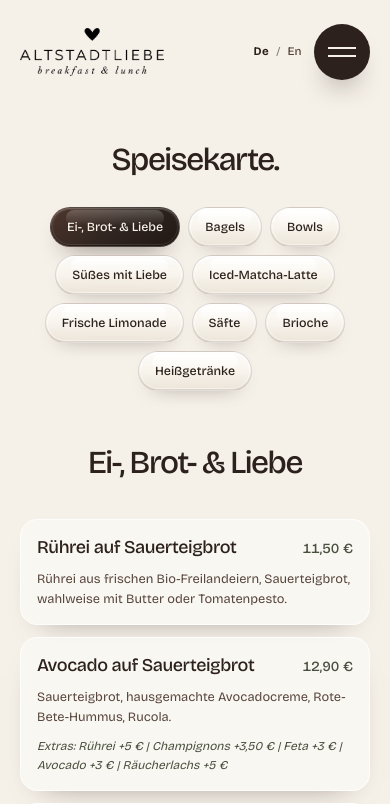
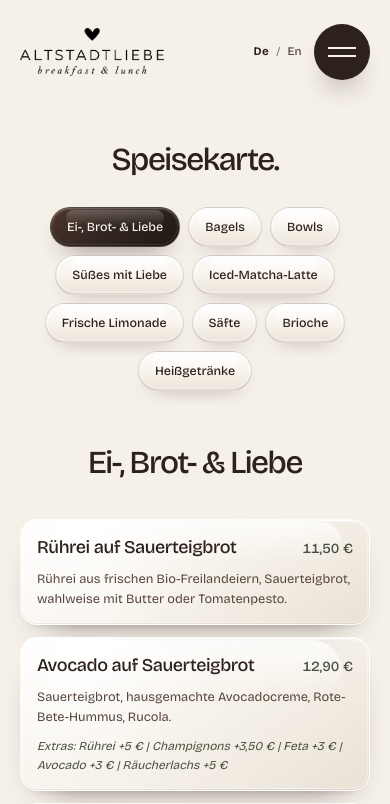
Before and after one commit to veokleo-create07/coffee.luebeck.web, a Next.js app: page /menu in a window 390 px wide. Shown: the top 804 px of the page. Built offline with nearby package versions, Linux system fonts and the light colour scheme.

Commit message:
Enhance mobile menu cards with liquid glass depth

```diff
--- a/app/globals.css
+++ b/app/globals.css
@@ -127,6 +127,67 @@ a {
 
 .menu-filter-pill[data-selected="true"]::after {
   border-color: rgba(255, 255, 255, 0.1);
+}
+
+.menu-item-glass {
+  position: relative;
+  isolation: isolate;
+  overflow: hidden;
+  border: 1px solid rgba(255, 255, 255, 0.78);
+  background:
+    radial-gradient(circle at 15% 0%, rgba(255, 255, 255, 0.92), rgba(255, 255, 255, 0) 42%),
+    linear-gradient(145deg, rgba(255, 255, 255, 0.7), rgba(248, 244, 237, 0.52) 52%, rgba(226, 216, 202, 0.62));
+  box-shadow:
+    inset 0 1px 0 rgba(255, 255, 255, 1),
+    inset 0 -1px 0 rgba(44, 33, 28, 0.08),
+    0 18px 36px -27px rgba(44, 33, 28, 0.82),
+    0 5px 12px -10px rgba(44, 33, 28, 0.38);
+  backdrop-filter: blur(22px) saturate(150%);
+  -webkit-backdrop-filter: blur(22px) saturate(150%);
+}
+
+.menu-item-glass::before {
+  position: absolute;
+  z-index: 0;
+  top: 2px;
+  right: 8%;
+  left: 8%;
+  height: 38%;
+  border-radius: 999px;
+  background: linear-gradient(180deg, rgba(255, 255, 255, 0.72), rgba(255, 255, 255, 0));
+  content: "";
+  pointer-events: none;
+}
+
+.menu-item-glass::after {
+  position: absolute;
+  z-index: 0;
+  inset: 1px;
+  border: 1px solid rgba(255, 255, 255, 0.4);
+  border-radius: calc(1.1rem - 1px);
+  content: "";
+  pointer-events: none;
+}
+
+.menu-item-glass > * {
+  position: relative;
+  z-index: 1;
+}
+
+@media (min-width: 48rem) {
+  .menu-item-glass {
+    overflow: visible;
+    border: 0;
+    background: transparent;
+    box-shadow: none;
+    backdrop-filter: none;
+    -webkit-backdrop-filter: none;
+  }
+
+  .menu-item-glass::before,
+  .menu-item-glass::after {
+    display: none;
+  }
 }
 
 .menu-section-panel {
--- a/components/menu-page.tsx
+++ b/components/menu-page.tsx
@@ -117,7 +117,7 @@ export function MenuPage({ locale, dictionary }: { locale: Locale; dictionary: D
                 return (
                   <li
                     key={`${item.name}-${itemIndex}`}
-                    className={`w-full max-w-xl rounded-[1.1rem] border border-white/70 bg-[#fbf9f5]/70 p-4 text-left shadow-[0_14px_30px_-24px_rgba(44,33,28,0.65)] backdrop-blur-xl md:w-[92%] md:rounded-none md:border-0 md:bg-transparent md:p-0 md:shadow-none md:backdrop-blur-none ${
+                    className={`menu-item-glass w-full max-w-xl rounded-[1.1rem] p-4 text-left md:w-[92%] md:rounded-none md:p-0 ${
                       alignRight
                         ? "md:ml-auto md:text-right md:justify-self-end"
                         : "md:mr-auto md:text-left md:justify-self-start"
```
